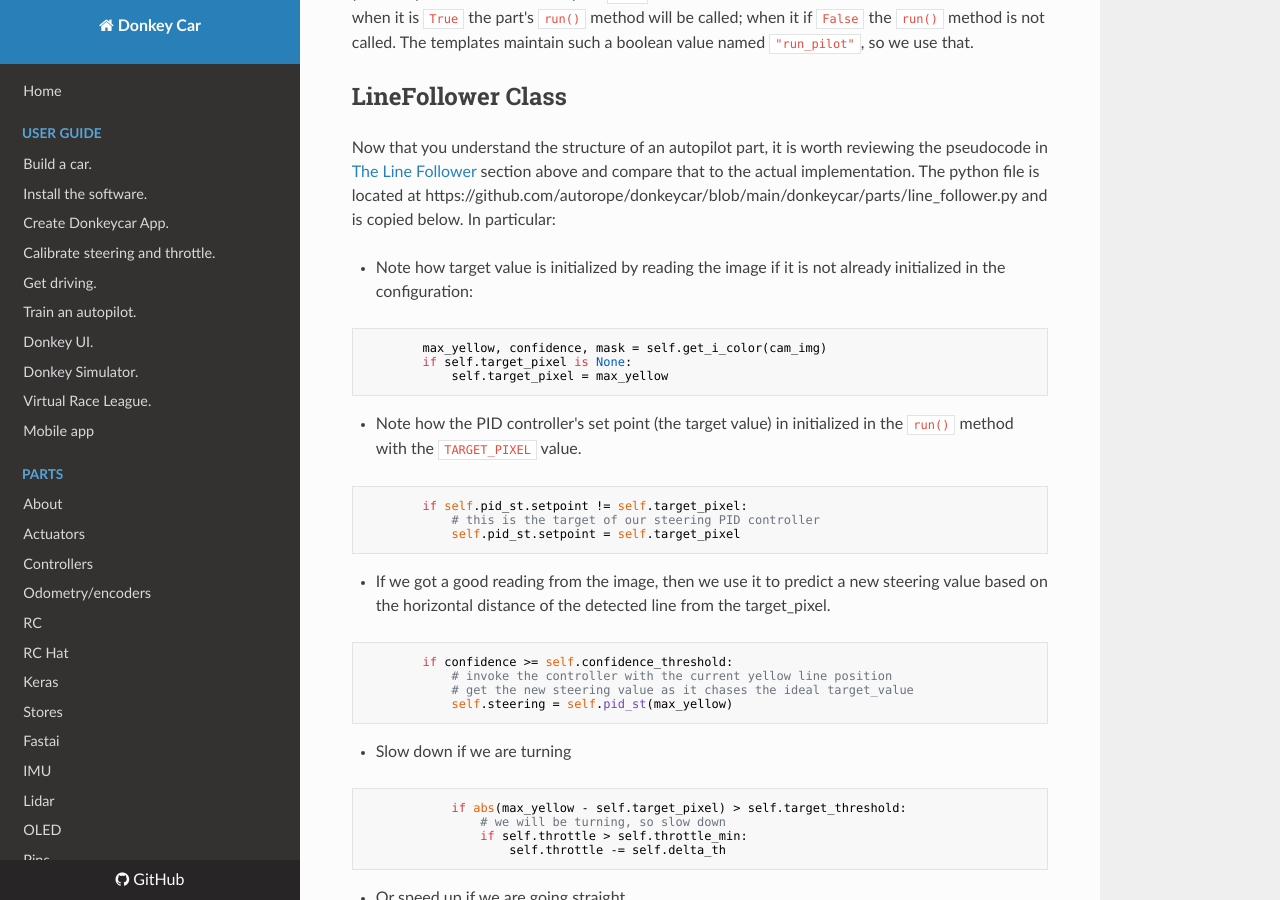
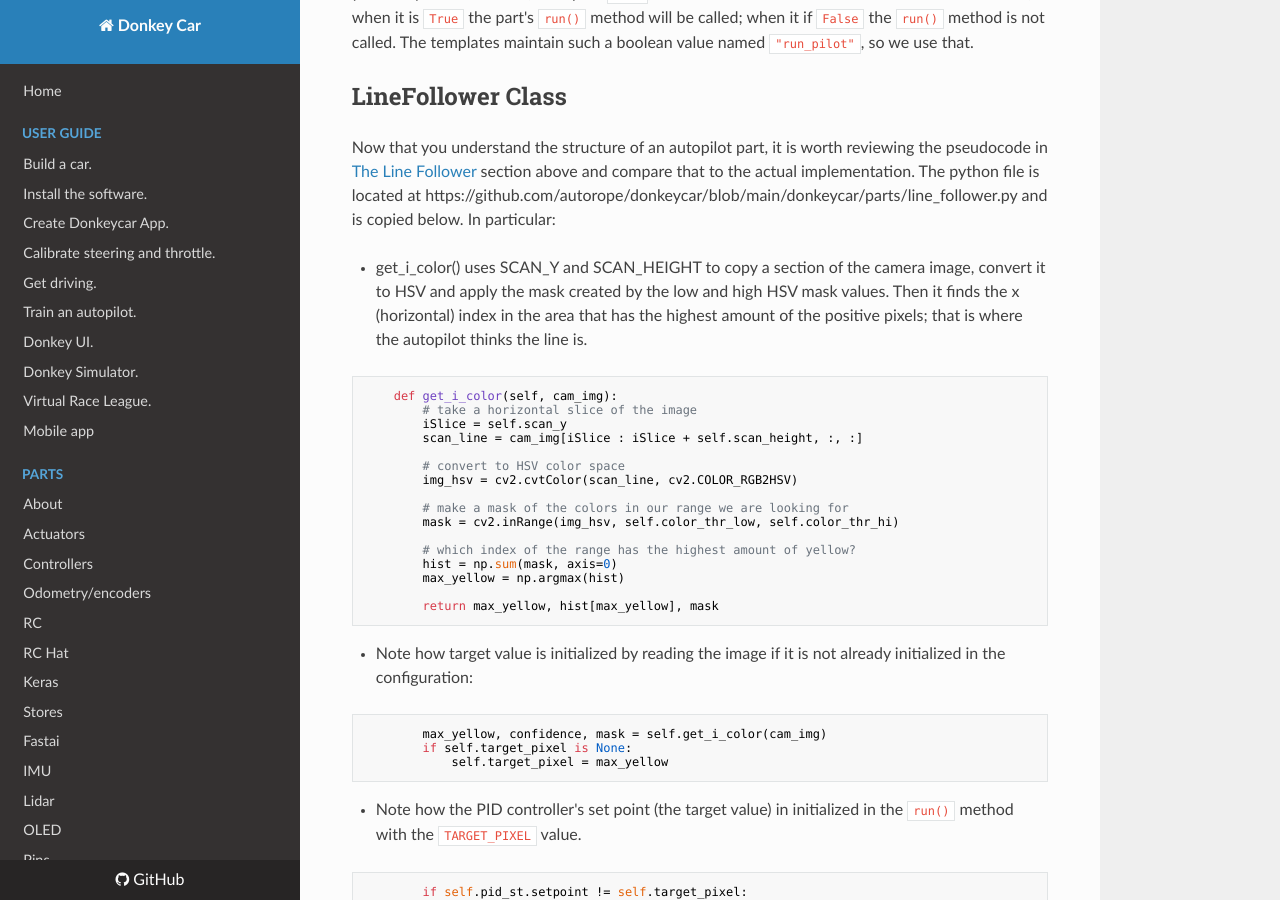
Before and after one commit to autorope/donkeydocs, an MkDocs documentation site: the page built from docs/guide/computer_vision/computer_vision.md, in a window 1280 px wide and 900 px high, scrolled down 13580 px. Built offline with MkDocs 1.6.1, drawn with Linux system fonts in a browser that asks for light colours; nearby versions of some CDN libraries.

Commit message:
add detail on get_i_color() method

````diff
--- a/docs/guide/computer_vision/computer_vision.md
+++ b/docs/guide/computer_vision/computer_vision.md
@@ -370,6 +370,26 @@ CV_CONTROLLER_CONDITION = "run_pilot"
 
 Now that you understand the structure of an autopilot part, it is worth reviewing the pseudocode in [The Line Follower](#the-line-follower) section above and compare that to the actual implementation.  The python file is located at https://github.com/autorope/donkeycar/blob/main/donkeycar/parts/line_follower.py and is copied below.  In particular:
 
+- get_i_color() uses SCAN_Y and SCAN_HEIGHT to copy a section of the camera image, convert it to HSV and apply the mask created by the low and high HSV mask values.  Then it finds the x (horizontal) index in the area that has the highest amount of the positive pixels; that is where the autopilot thinks the line is.
+```
+    def get_i_color(self, cam_img):
+        # take a horizontal slice of the image
+        iSlice = self.scan_y
+        scan_line = cam_img[iSlice : iSlice + self.scan_height, :, :]
+
+        # convert to HSV color space
+        img_hsv = cv2.cvtColor(scan_line, cv2.COLOR_RGB2HSV)
+
+        # make a mask of the colors in our range we are looking for
+        mask = cv2.inRange(img_hsv, self.color_thr_low, self.color_thr_hi)
+
+        # which index of the range has the highest amount of yellow?
+        hist = np.sum(mask, axis=0)
+        max_yellow = np.argmax(hist)
+
+        return max_yellow, hist[max_yellow], mask
+```
+
 - Note how target value is initialized by reading the image if it is not already initialized in the configuration:
 ```
         max_yellow, confidence, mask = self.get_i_color(cam_img)
````
